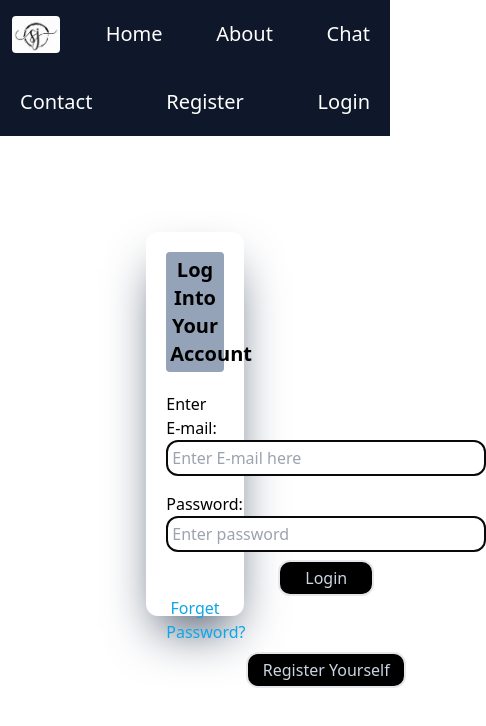
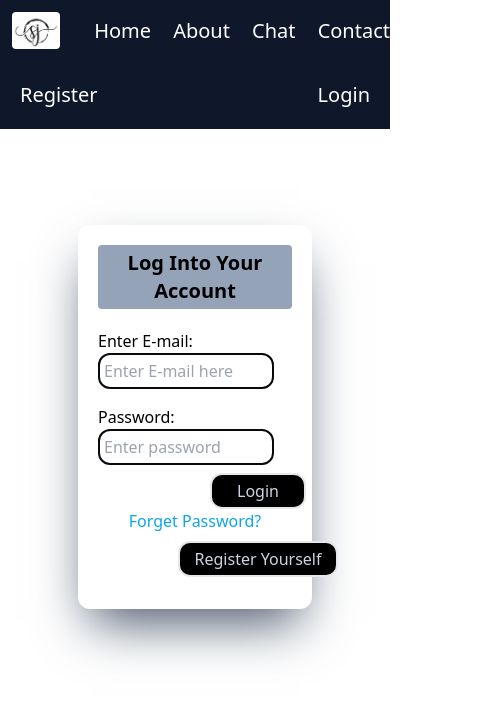
Before and after one commit to ShardaJhagit/chatapp, a React (Create React App) app: page /login in a window 390 px wide. Shown: the top 726 px of the page, 486 px wide, since content can reach past the window. Built offline with nearby package versions, Linux system fonts and the light colour scheme.

Commit message:
just commit
just commit

```diff
--- a/src/pages/Chat.css
+++ b/src/pages/Chat.css
@@ -81,3 +81,55 @@
     margin-left: 25rem;
     margin-right: 20rem;
 }
+@media only screen and (max-width:500px){
+    #box{
+        width: 60%;
+        overflow-x: hidden;
+    }
+    #date{
+        margin-left:5rem;
+        width: 50%;
+
+    }
+    #leave{
+        margin-left: 0.2rem;
+    }
+    #msg{
+        margin-left:7rem ;
+    }
+}
+@media only screen and (max-width:800px){
+    #box{
+        width: 60%;
+        overflow-x: hidden;
+    }
+    #date{
+        margin-left:5rem;
+        width: 50%;
+
+    }
+    #leave{
+        margin-left: 0.2rem;
+    }
+    #msg{
+        margin-left:8rem ;
+    }
+}
+@media only screen and (max-width:1200px){
+    #box{
+        width: 60%;
+        overflow-x: hidden;
+
+    }
+    #date{
+        margin-left:8rem;
+        width: 50%;
+
+    }
+    #leave{
+        margin-left: 0.2rem;
+    }
+    #msg{
+        margin-left: 15rem ;
+    }
+}
--- /dev/null
+++ b/src/pages/Login.css
@@ -0,0 +1,28 @@
+@media only screen and (max-width:800px){
+    #loginbox{
+        width: 60vw;
+    }
+    #logemail{
+        width: 45vw;
+    }
+    #logpwd{
+        width: 45vw;
+    }
+    #name{
+        width: 45vw;
+
+    }
+    #email{
+        width: 45vw;
+
+    }
+    #pwd{
+        width: 45vw;
+
+    }
+    #btn{
+        margin-left: 2.5rem;
+    }
+
+
+}
--- a/src/pages/Login.js
+++ b/src/pages/Login.js
@@ -2,6 +2,7 @@ import { useEffect, useState } from "react"
 import { json } from "react-router-dom"
 import axios from "axios"
 import { useNavigate } from "react-router-dom"
+import './Login.css'
 
 function Login(){
     const [name,setName]=useState("")
@@ -41,12 +42,12 @@ function Login(){
 
     return(
         <div className="">
-            <div className=" h-96 w-1/4 p-5  shadow-2xl shadow-slate-600 hover:border-zinc-950 hover: border-solid hover:border-2 rounded-xl m-24 mx-auto">
+            <div className=" h-96 w-1/4 p-5  shadow-2xl shadow-slate-600 hover:border-zinc-950 hover: border-solid hover:border-2 rounded-xl m-24 mx-auto " id="loginbox">
             <h3 className="text-xl bg-slate-400 rounded p-1 text-center"><b>Log Into Your Account</b></h3>
                 <form className="mt-5" autoComplete="on">
                 <label >Enter E-mail:
                 <br></br>
-                <input type="text" placeholder="Enter E-mail here" className="border-zinc-950 border-2 rounded-xl w-80 mb-4 p-1" id="logemail" onChange={(e)=>setEmail(e.target.value)}></input><br></br>
+                <input type="text" placeholder="Enter E-mail here" className="border-zinc-950 border-2 rounded-xl w-80 mb-4 p-1 " id="logemail" onChange={(e)=>setEmail(e.target.value)}></input><br></br>
                 </label>
                 <label>Password:</label><br></br>
                 <input type="password" autoComplete="on" placeholder="Enter password" className="border-zinc-950 border-2 rounded-xl w-80 p-1" id="logpwd" onChange={(e)=>setpwd(e.target.value)}></input><br></br>
--- a/src/pages/Navi.js
+++ b/src/pages/Navi.js
@@ -19,29 +19,29 @@ function Navi(){
         <nav className="bg-slate-900 text-white text-xl text-right " id="navbar">
         <ul className=" flex flex-wrap items-center justify-between mx-auto">
           <Link><img src={OIP} alt="Logo" className="w-12 m-3 rounded full"/></Link>
-          <Link to="/" className="list m-5 hover:bg-slate-700 hover:rounded full ">
+          <Link to="/" className="list m-5 hover:bg-slate-700 hover:rounded full " id="home" class="hide">
             Home
           </Link>
-          <Link to="/about" className="list m-5 hover:bg-slate-700 hover:rounded full">
+          <Link to="/about" className="list m-5 hover:bg-slate-700 hover:rounded full" id="about" class="hide">
             About
           </Link>
-          <Link to="/chat" className="list m-5 hover:bg-slate-700 hover:rounded full " onClick={()=>setnavbar(false)}>
+          <Link to="/chat" className="list m-5 hover:bg-slate-700 hover:rounded full " onClick={()=>setnavbar(false)}  id="chat" class="hide">
             Chat
           </Link>
 
 
-          <Link to="/contact" className="list m-5 hover:bg-slate-700 hover:rounded full ">
+          <Link to="/contact" className="list m-5 hover:bg-slate-700 hover:rounded full "  class="hide">
             Contact
           </Link>
 
           {auth?<>
 
 
-          <Link to="/login" className="list m-5 hover:bg-slate-700 hover:rounded full " onClick={logout}>
+          <Link to="/login" className="list m-5 hover:bg-slate-700 hover:rounded full " onClick={logout}  id="chat" >
             Logout
           </Link></>
-          :<><Link to="/register" className="list m-5 hover:bg-slate-700 hover:rounded full">Register</Link>
-          <Link to="/login" className="list m-5 hover:bg-slate-700 hover:rounded full ">
+          :<><Link to="/register" className="list m-5 hover:bg-slate-700 hover:rounded full" >Register</Link>
+          <Link to="/login" className="list m-5 hover:bg-slate-700 hover:rounded full "  id="chat">
           Login
         </Link></>}
 
--- a/src/pages/Register.js
+++ b/src/pages/Register.js
@@ -2,7 +2,7 @@ import {  useState } from "react"
 //import { json } from "react-router-dom"
 //import axios from "axios"
 //import { useNavigate } from "react-router-dom"
-
+import './Login.css'
 
 
 function Register(){
@@ -27,7 +27,7 @@ function Register(){
 
 
     return(
-        <div className=" h-auto w-1/3 p-5  shadow-2xl shadow-slate-600 hover:border-zinc-950 hover: border-solid hover:border-2 rounded-xl m-24 mx-auto">
+        <div className=" h-auto w-1/3 p-5  shadow-2xl shadow-slate-600 hover:border-zinc-950 hover: border-solid hover:border-2 rounded-xl m-24 mx-auto" id="loginbox">
          <h3 className="text-xl bg-slate-400 rounded p-1 text-center"><b> Create Your Account</b></h3>
           <form className="mt-5" autoComplete="on">
             <label >Enter Name:</label><br></br>
@@ -37,7 +37,7 @@ function Register(){
             <label>Password:</label><br></br>
             <input type="password" autoComplete="on" placeholder="Enter password" className="border-zinc-950 border-2 rounded-xl w-80 p-1" id="pwd"  onChange={(e)=>setpwd(e.target.value)}></input><br></br>
 
-            <button type="submit" className="mt-2 border-zinc-350 border-2 rounded-xl w-40 p-1 bg-black text-slate-300 hover:bg-transparent text-center ml-28" onClick={create} >Create Account</button><br></br>
+            <button type="submit" className="mt-2 border-zinc-350 border-2 rounded-xl w-40 p-1 bg-black text-slate-300 hover:bg-transparent text-center ml-28" onClick={create} id="btn">Create Account</button><br></br>
 
 
             </form>
```
Also changed, not shown: 11 other files (tests, documents, lock files or other folders).
